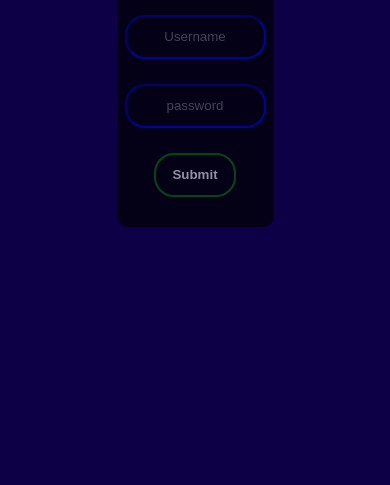
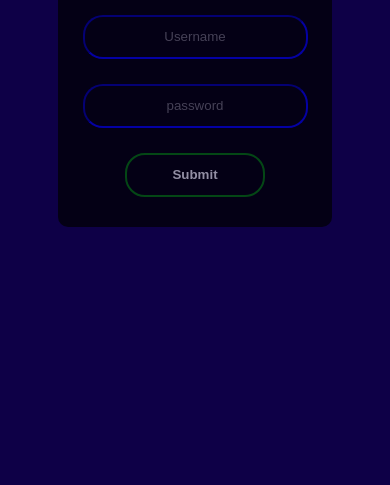
Before and after one commit to Reza10Alizadeh/karamoozi2, a plain HTML site: page index.html in a window 390 px wide. Shown: the part 359-844 px from the top of the page. Drawn offline with Linux system fonts and the light colour scheme.

Commit message:
responsive

```diff
--- a/style.css
+++ b/style.css
@@ -61,3 +61,11 @@ body {
   border-color: green;
   outline: none;
 }
+@media only screen and (max-width: 1200px) {
+  .login {
+    width: 60%;
+  }
+  .inputs input:not(.login-press):focus {
+    width: 120%;
+  }
+}
```
